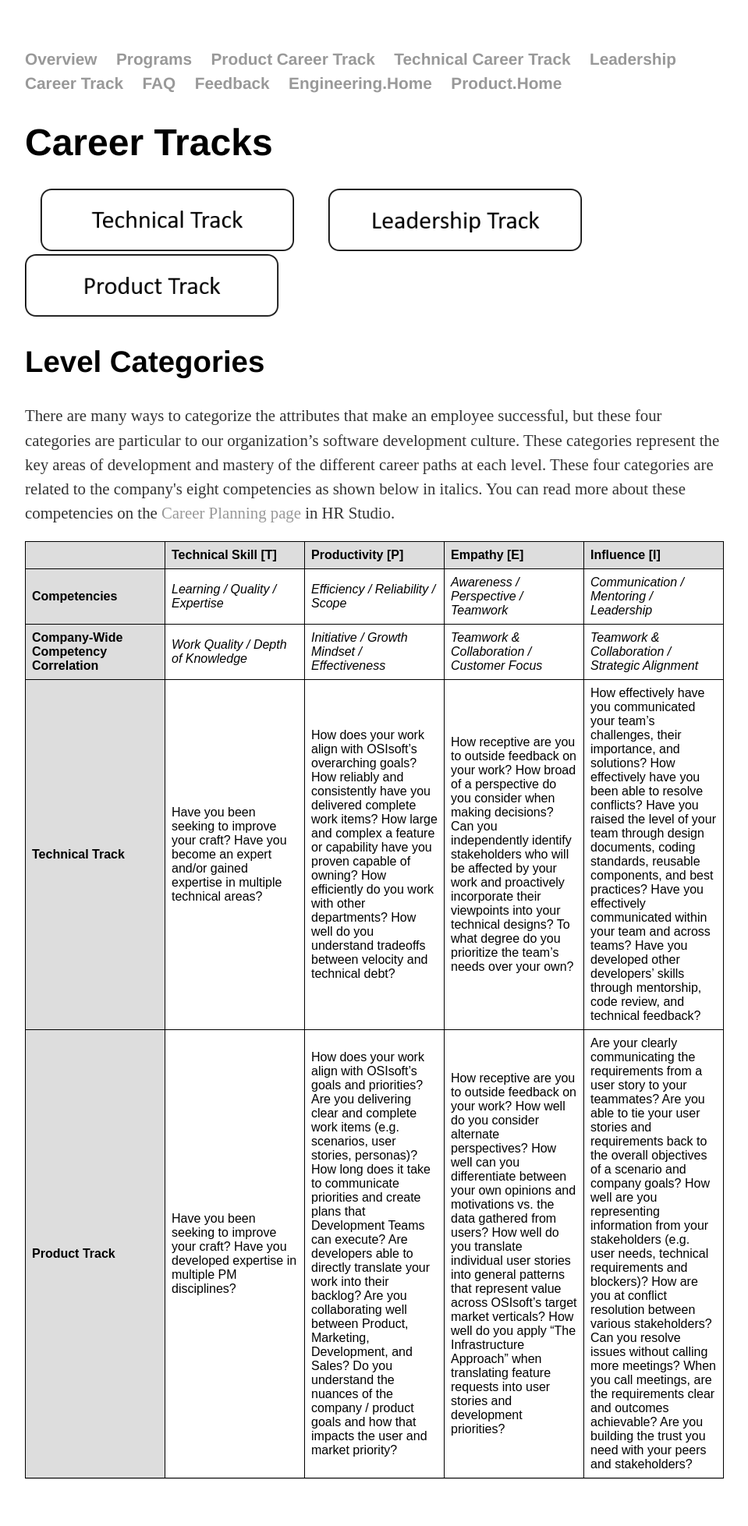
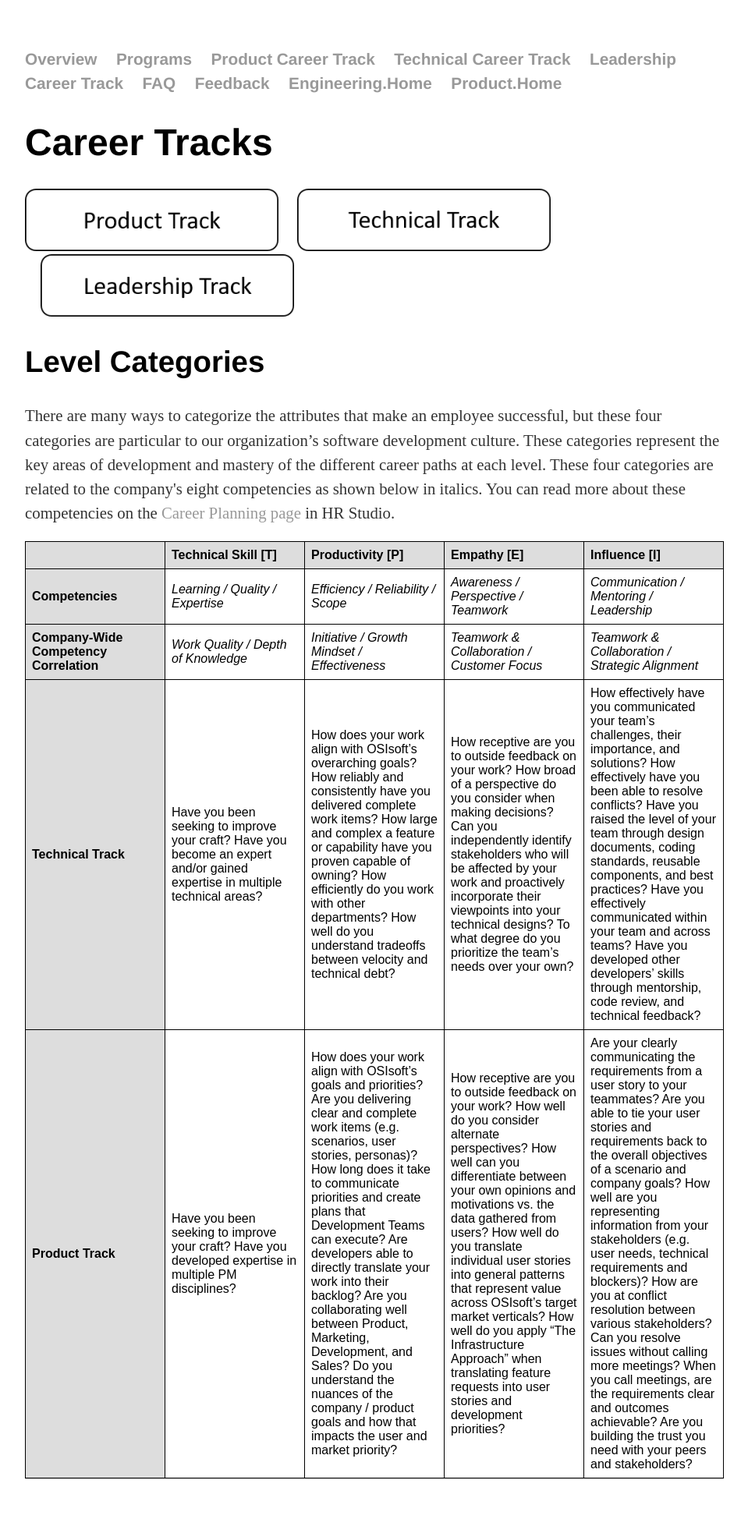
Before and after one commit to OSIEng/osieng.github.io, a Jekyll site: the page built from career/index.html, in a window 1280 px wide. Shown: the whole page at 78% size, without its empty margins (160-1119 px from the left). Built offline with Jekyll 4.4.1, drawn with Linux system fonts in a browser that asks for light colours.

Commit message:
Update index.html
Change order of images

```diff
--- a/career/index.html
+++ b/career/index.html
@@ -20,14 +20,14 @@ td, th {
 
 <div class="blurb">
 	<h1>Career Tracks</h1>
+	<a href="/product_track">
+		<img src="/images/ProductTrack.png" alt="Product Track" style="height:80px">
+	</a>
 	<a href="/technical_track">
 		<img src="/images/TechnicalTrack.png" alt="Technical Track" style="height:80px" hspace="20">
 	</a>
 	<a href="/leadership_track">
 		<img src="/images/LeadershipTrack.png" alt="Leadership Track" style="height:80px" hspace="20">
-	</a>
-	<a href="/product_track">
-		<img src="/images/ProductTrack.png" alt="Product Track" style="height:80px">
 	</a>
 	</br>
 <h2>Level Categories</h2>
```
